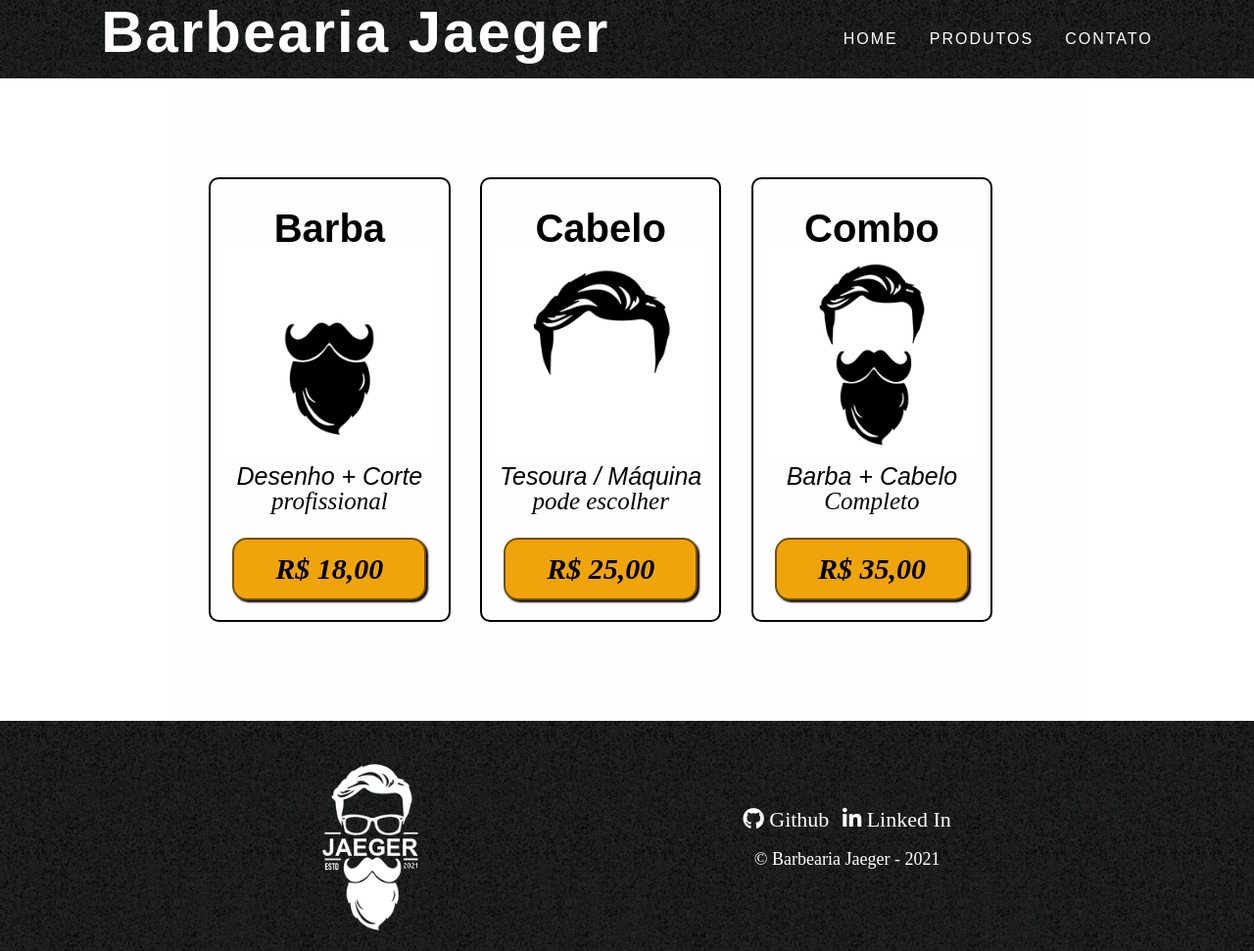
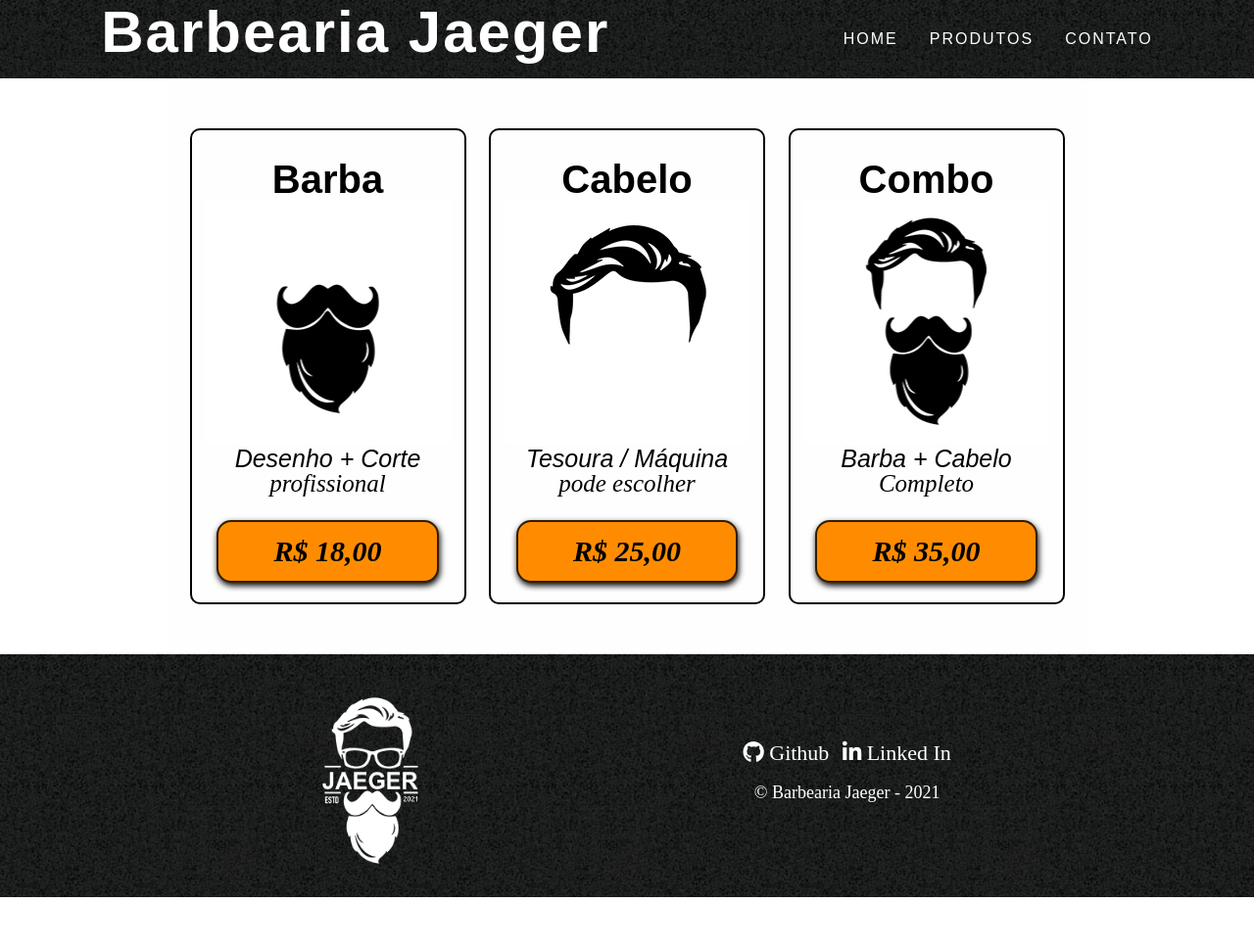
Before and after one commit to jaeger07/BarbeariaJaeger, a plain HTML site: page produtos.html in a window 1280 px wide. Shown: the top 971 px of the page at 98% size. After the commit the page ends 916 px from the top, so only its background shows below. Drawn offline with Linux system fonts and the light colour scheme.

Commit message:
Update style.css

```diff
--- a/style.css
+++ b/style.css
@@ -221,25 +221,28 @@ footer {
 
 }
 .produtos {
-
-	margin: 0 auto;
-	padding: 50px 30px;
+	display: flex;
+	justify-content: space-evenly;
 }
 
 .produtos li {
 	display: inline-block;
 	text-align: center;
-	width: 28%;
+	width: 30%;
 	vertical-align: top;
-	margin: 0 1.5%;
 	padding: 30px 0 20px 0;
 	box-sizing: border-box;
 	border: 2px solid #000000;
 	border-radius: 10px;
+
 }
 
 .produtos li:hover {
 		border-color: #C78C19;
+	}
+	.produtos li:hover > h2 {
+		border-color: #C78C19;
+		font-size: 45px;
 	}
 
 	.produtos h2 {
@@ -253,10 +256,9 @@ footer {
 	.produto-descricao {
 		font-size: 25px;
 		color: #000000;
-		font-weight: 50;
 	}
 .produto-descricao em {
-	width: 190px;
+
 	font-family: fantasy;
 	font-weight: 500;
 }
@@ -266,16 +268,22 @@ footer {
 	font-size: 30px;
 	font-weight: bold;
 	color: #000000;
-	border: 2px solid #00000083;
+	border: 2px solid #000000cc;
 	border-radius: 15px;
-	background-color: #f0a40c;
-	box-shadow: 2px 2px 2px;
+	background-color: darkorange;
+	box-shadow: 1px 3px 6px;
 	padding: 15px 0;
+	cursor: pointer;
+}
+.produto-preco:active {
+	background: url(bg.jpg);
+	color: darkorange;
+	border: 2px solid #fff;
 }
 
 /* FORMULÁRIO*/
 .main-contato {
-	background: center/100% url(red-brick-es.jpg);
+	background: center/100% url(banner.jpg);
 }
 
 form {
```
